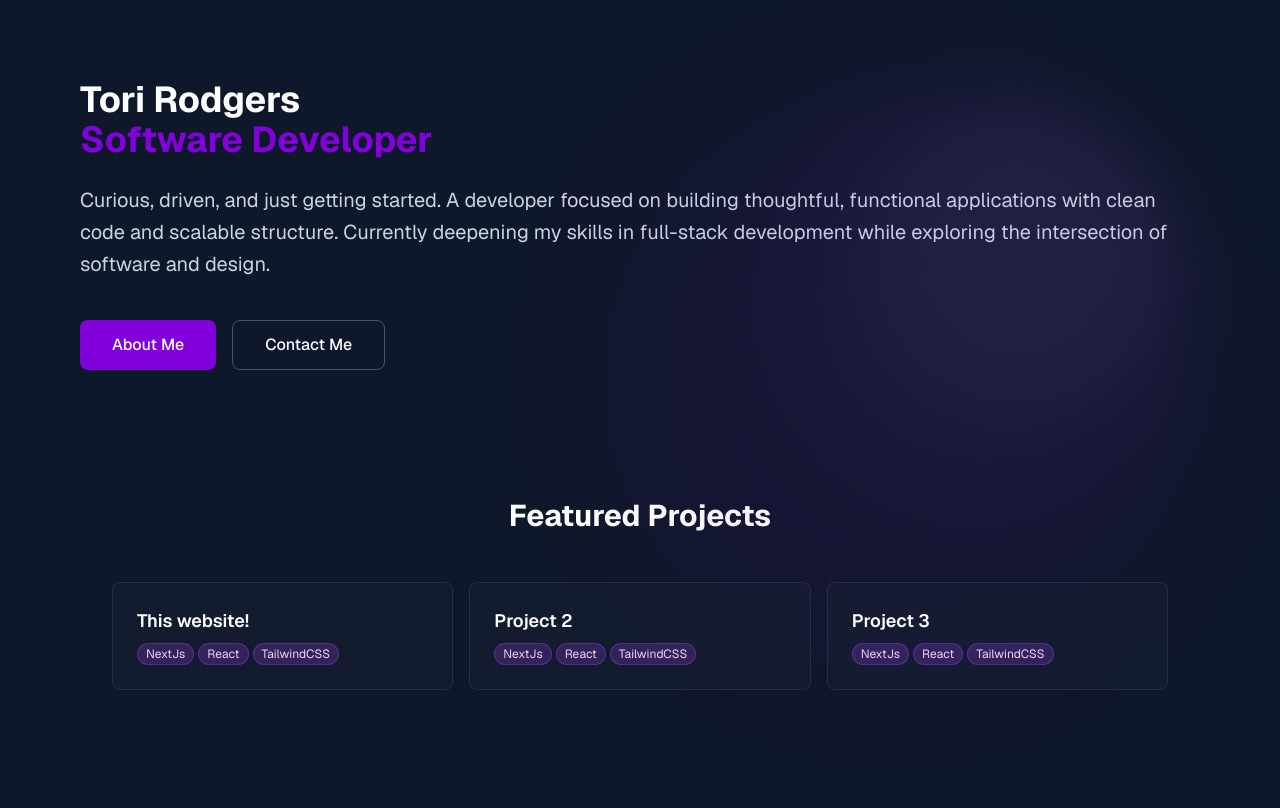
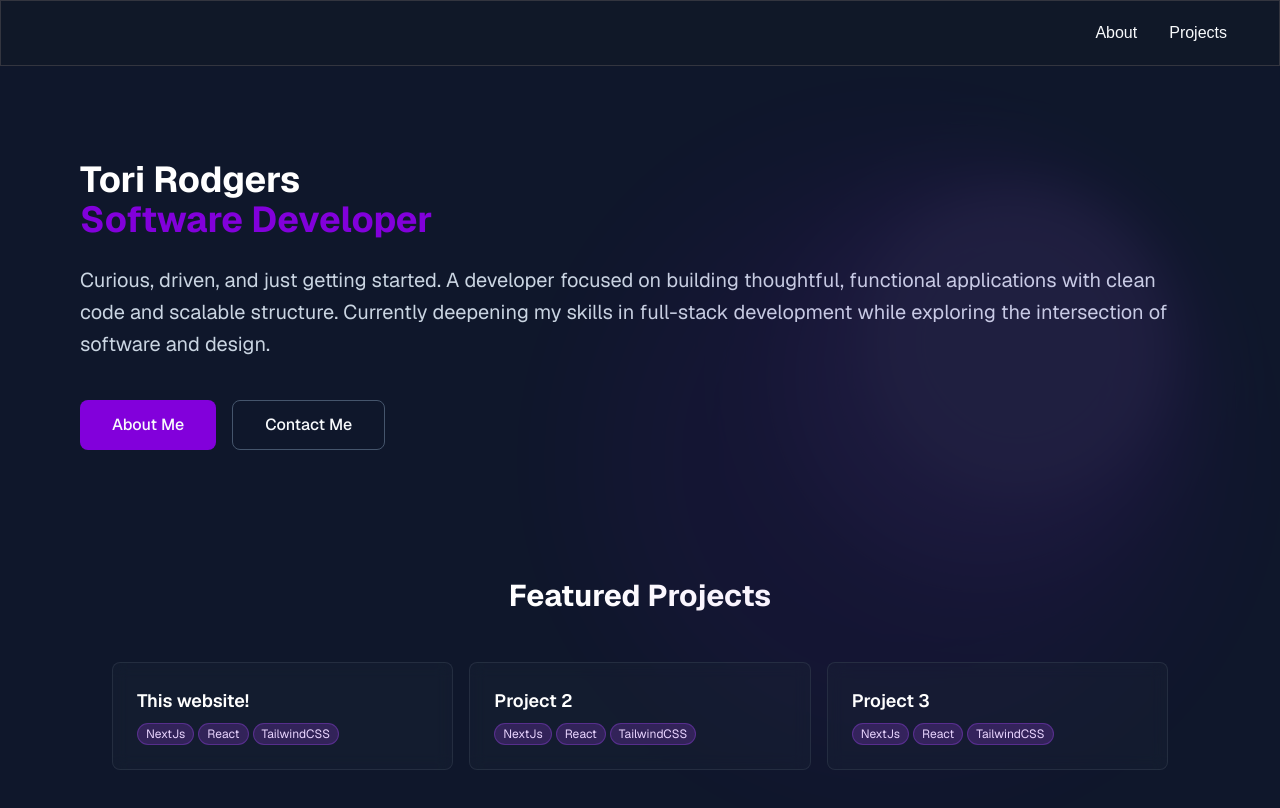
Before and after one commit to tori-rodgers/torirodgers.com, a Next.js app: page / in a window 1280 px wide. Shown: the top 808 px of the page. Built offline with nearby package versions, Linux system fonts and the light colour scheme.

Commit message:
Add Navbar component and integrate it into the RootLayout

```diff
--- /dev/null
+++ b/src/app/components/Header.js
@@ -0,0 +1,24 @@
+import Link from "next/link";
+
+const Navbar = () => {
+	return (
+		<nav className="fixed w-full border border-[#33353F] top-0 left-0 right-0 z-10 bg-gray-900 bg-opacity-100">
+			<div className="flex flex-wrap items-center justify-end w-full py-2 px-2 sm:px-4 md:px-8 lg:px-12 lg:py-4">
+				<ul className="flex p-1 space-x-4 md:space-x-8 mt-0">
+					<li key="about">
+						<Link href="#about" className="hover:text-slate-200">
+							About
+						</Link>
+					</li>
+					<li key="projects">
+						<Link href="#projects" className="hover:text-slate-200">
+							Projects
+						</Link>
+					</li>
+				</ul>
+			</div>
+		</nav>
+	);
+};
+
+export default Navbar;
--- a/src/app/layout.js
+++ b/src/app/layout.js
@@ -1,5 +1,6 @@
 import { Geist, Geist_Mono } from "next/font/google";
 import "./globals.css";
+import Navbar from "./components/Header";
 
 const geistSans = Geist({
   variable: "--font-geist-sans",
@@ -22,7 +23,8 @@ export default function RootLayout({ children }) {
       <body
         className={`${geistSans.variable} ${geistMono.variable} antialiased bg-[var(--background)] text-[var(--foreground)]`}
       >
-        {children}
+        <Navbar />
+        <div className="mt-7 md:mt-20">{children}</div>
       </body>
     </html>
   );
```
